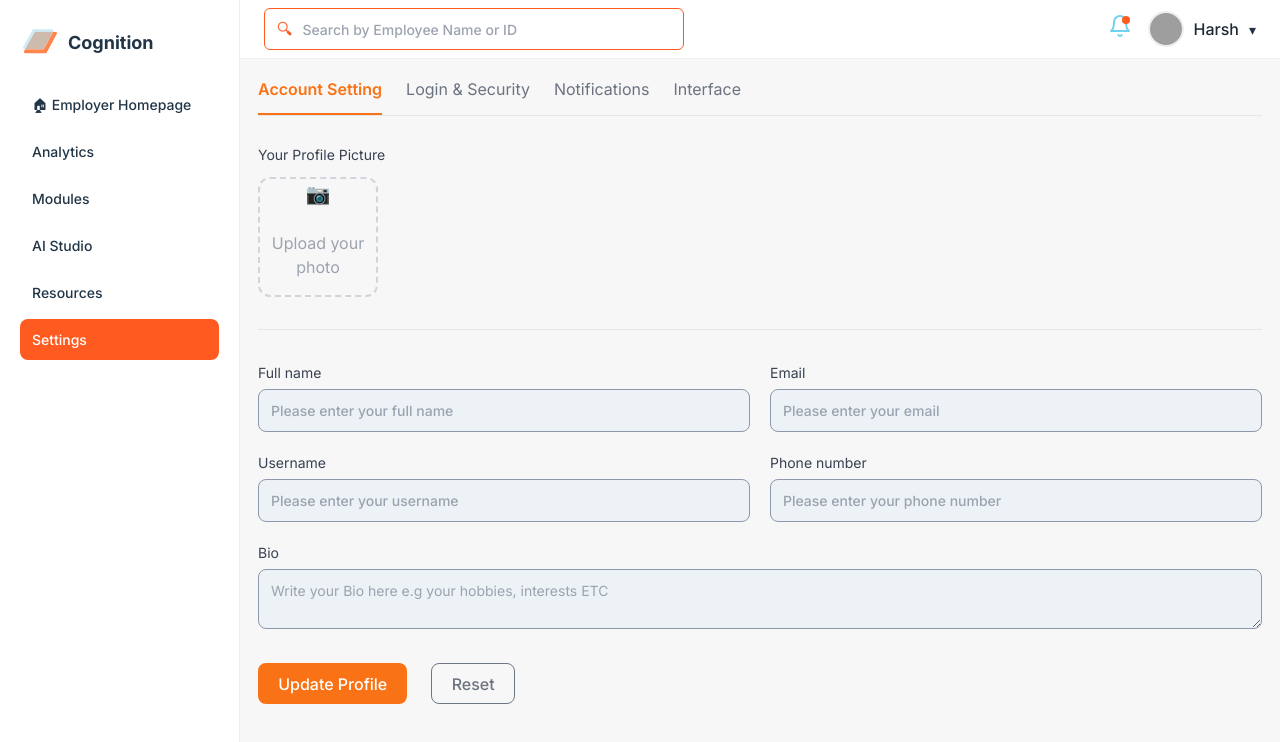
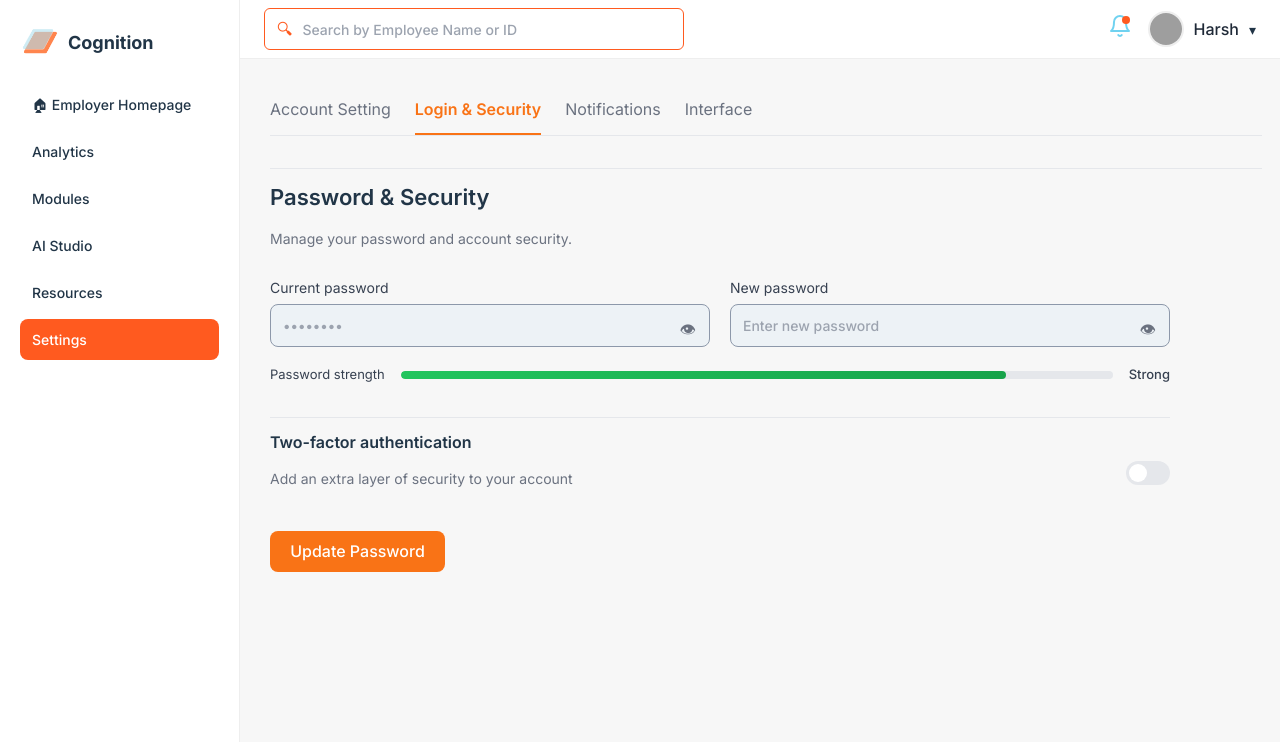
Before and after one commit to srewashimondal/cognition, a React (Vite) app in the folder frontend/: page /employer/settings in a window 1280 px wide. Both pictures are taken after a click on the element "Login & Security". Shown: the top 742 px of the page. Built offline with nearby package versions, Linux system fonts and the light colour scheme; grey boxes are pictures that could not be loaded; what @radix-ui/themes would draw is missing.

Commit message:
settings - login security and notifs

```diff
--- a/frontend/src/pages/EmployerDashBoard/EmployerHome/EmployerHome.css
+++ b/frontend/src/pages/EmployerDashBoard/EmployerHome/EmployerHome.css
@@ -339,7 +339,7 @@
 .section-title {
   font-size: 20px;
   font-weight: 600;
-  margin: 16px 0 14px;
+  margin: 16px 10px 14px;
 }
 
 .analytics-grid {
--- a/frontend/src/pages/EmployerDashBoard/Settings/Settings.css
+++ b/frontend/src/pages/EmployerDashBoard/Settings/Settings.css
@@ -1,5 +1,7 @@
 .settings-page {
   text-align: left;
+  margin-top: 20px;
+  margin-left: 12px;
 }
 
 /* Tabs */
@@ -152,3 +154,249 @@ button.secondary {
   width: auto !important;
   margin: 0 !important;
 }
+
+
+
+.settings-tabs span:hover {
+  color: #f97316;
+}
+
+.settings-section h3 {
+  font-size: 18px;
+  margin-bottom: 6px;
+}
+
+.settings-section .muted {
+  font-size: 14px;
+  color: #6b7280;
+  margin-bottom: 20px;
+}
+
+/* ===============================
+   Security Settings
+================================ */
+
+.security-section {
+  max-width: 900px;
+}
+
+.security-title {
+  font-size: 22px;
+  font-weight: 600;
+  margin-bottom: 6px;
+  margin-top: -20px;
+}
+
+.security-subtitle {
+  font-size: 14px;
+  color: #6b7280;
+  margin-bottom: 28px;
+}
+
+/* Password input with eye */
+.password-field {
+  position: relative;
+}
+
+.password-field .eye {
+  position: absolute;
+  right: 14px;
+  top: 40px;
+  cursor: pointer;
+  font-size: 16px;
+  color: #6b7280;
+}
+
+/* Password strength */
+.password-strength {
+  display: flex;
+  align-items: center;
+  gap: 16px;
+  margin-top: 18px;
+}
+
+.password-strength span {
+  font-size: 13px;
+  color: #374151;
+}
+
+.strength-bar {
+  flex: 1;
+  height: 8px;
+  background: #e5e7eb;
+  border-radius: 999px;
+  overflow: hidden;
+}
+
+.strength-fill {
+  height: 100%;
+  border-radius: 999px;
+}
+
+.strength-fill.strong {
+  width: 85%;
+  background: linear-gradient(90deg, #22c55e, #16a34a);
+}
+
+.strength-label {
+  font-size: 13px;
+  color: #16a34a;
+  font-weight: 500;
+}
+
+/* Two-factor */
+.two-factor {
+  display: flex;
+  justify-content: space-between;
+  align-items: center;
+  margin-top: 28px;
+}
+
+.two-factor h4 {
+  font-size: 16px;
+  font-weight: 600;
+  margin-bottom: 4px;
+  margin-top: -20px;
+}
+
+.two-factor p {
+  font-size: 14px;
+  color: #6b7280;
+}
+
+/* Toggle switch */
+.switch {
+  position: relative;
+  width: 44px;
+  height: 24px;
+}
+
+.switch input {
+  opacity: 0;
+  width: 0;
+  height: 0;
+}
+
+.slider {
+  position: absolute;
+  inset: 0;
+  background: #e5e7eb;
+  border-radius: 999px;
+  cursor: pointer;
+  transition: 0.3s;
+}
+
+.slider::before {
+  content: "";
+  position: absolute;
+  height: 18px;
+  width: 18px;
+  left: 3px;
+  top: 3px;
+  background: #ffffff;
+  border-radius: 50%;
+  transition: 0.3s;
+}
+
+.switch input:checked + .slider {
+  background: #f97316;
+}
+
+.switch input:checked + .slider::before {
+  transform: translateX(20px);
+}
+
+/* ===============================
+   Notifications Settings
+================================ */
+
+.notifications-section {
+  max-width: 820px;
+}
+
+.section-title {
+  font-size: 22px;
+  font-weight: 600;
+  margin-bottom: 6px;
+  margin-top: -20px;
+  margin-left: 0px;
+}
+
+.section-subtitle {
+  font-size: 14px;
+  color: #6b7280;
+  margin-bottom: 28px;
+}
+
+/* Notification list container */
+.notification-list {
+  background: #ffffff;
+  border: 1px solid #e5e7eb;
+  border-radius: 14px;
+  padding: 8px 0;
+}
+
+/* Individual item */
+.notification-item {
+  display: flex;
+  justify-content: space-between;
+  align-items: center;
+  padding: 2px 22px;
+}
+
+.notification-item:not(:last-child) {
+  border-bottom: 1px solid #f1f5f9;
+}
+
+.notification-item h4 {
+  font-size: 15px;
+  font-weight: 600;
+  margin-bottom: 4px;
+}
+
+.notification-item p {
+  font-size: 13px;
+  color: #6b7280;
+}
+
+/* Toggle switch (reused from Security) */
+.switch {
+  position: relative;
+  width: 44px;
+  height: 24px;
+}
+
+.switch input {
+  opacity: 0;
+  width: 0;
+  height: 0;
+}
+
+.slider {
+  position: absolute;
+  inset: 0;
+  background: #e5e7eb;
+  border-radius: 999px;
+  cursor: pointer;
+  transition: 0.25s;
+}
+
+.slider::before {
+  content: "";
+  position: absolute;
+  height: 18px;
+  width: 18px;
+  left: 3px;
+  top: 3px;
+  background: #ffffff;
+  border-radius: 50%;
+  transition: 0.25s;
+}
+
+.switch input:checked + .slider {
+  background: #f97316;
+}
+
+.switch input:checked + .slider::before {
+  transform: translateX(20px);
+}
--- a/frontend/src/pages/EmployerDashBoard/Settings/Settings.tsx
+++ b/frontend/src/pages/EmployerDashBoard/Settings/Settings.tsx
@@ -1,51 +1,58 @@
+import { useState } from "react";
 import "./Settings.css";
-import { useRef } from "react";
+
+type Tab = "account" | "security" | "notifications" | "interface";
 
 export default function Settings() {
-  const fileInputRef = useRef<HTMLInputElement | null>(null);
+  const [activeTab, setActiveTab] = useState<Tab>("account");
 
-  const handleAvatarClick = () => {
-    fileInputRef.current?.click();
-  };
-
-  const handleFileChange = (e: React.ChangeEvent<HTMLInputElement>) => {
-    const file = e.target.files?.[0];
-    if (file) {
-      console.log("Selected file:", file);
-    }
-  };
   return (
     <div className="settings-page">
       {/* Tabs */}
       <div className="settings-tabs">
-        <span className="active">Account Setting</span>
-        <span>Login & Security</span>
-        <span>Notifications</span>
-        <span>Interface</span>
-      </div>
+        <span
+          className={activeTab === "account" ? "active" : ""}
+          onClick={() => setActiveTab("account")}
+        >
+          Account Setting
+        </span>
 
-      {/* Profile Picture */}
-      <div className="profile-section">
-        <p className="section-label">Your Profile Picture</p>
-        <div className="avatar-upload">
-          <div className="avatar-box" onClick={handleAvatarClick}>
-          <span className="upload-icon">📷</span>
-          <p>Upload your photo</p>
-        </div>
-        {/* Hidden file input */}
-        <input
-          type="file"
-          accept="image/*"
-          ref={fileInputRef}
-          onChange={handleFileChange}
-          style={{ display: "none" }}
-        />
-        </div>
+        <span
+          className={activeTab === "security" ? "active" : ""}
+          onClick={() => setActiveTab("security")}
+        >
+          Login & Security
+        </span>
+
+        <span
+          className={activeTab === "notifications" ? "active" : ""}
+          onClick={() => setActiveTab("notifications")}
+        >
+          Notifications
+        </span>
+
+        <span
+          className={activeTab === "interface" ? "active" : ""}
+          onClick={() => setActiveTab("interface")}
+        >
+          Interface
+        </span>
       </div>
 
       <hr />
 
-      {/* Form */}
+      {/* CONTENT */}
+      {activeTab === "account" && <AccountSettings />}
+      {activeTab === "security" && <SecuritySettings />}
+      {activeTab === "notifications" && <NotificationSettings />}
+      {activeTab === "interface" && <InterfaceSettings />}
+    </div>
+  );
+}
+
+function AccountSettings() {
+  return (
+    <>
       <div className="form-grid">
         <div>
           <label>Full name</label>
@@ -64,23 +71,150 @@ export default function Settings() {
 
         <div>
           <label>Phone number</label>
-          <div className="phone-input">
-            <input placeholder="Please enter your phone number" />
-          </div>
+          <input placeholder="Please enter your phone number" />
         </div>
       </div>
 
-      {/* Bio */}
       <div className="bio-section">
         <label>Bio</label>
         <textarea placeholder="Write your Bio here e.g your hobbies, interests ETC" />
       </div>
 
-      {/* Actions */}
       <div className="actions">
         <button className="primary">Update Profile</button>
         <button className="secondary">Reset</button>
       </div>
+    </>
+  );
+}
+
+function SecuritySettings() {
+  return (
+    <div className="security-section">
+      {/* Header */}
+      <h3 className="security-title">Password & Security</h3>
+      <p className="security-subtitle">
+        Manage your password and account security.
+      </p>
+
+      {/* Password Fields */}
+      <div className="form-grid">
+        <div className="password-field">
+          <label>Current password</label>
+          <input type="password" placeholder="••••••••" />
+          <span className="eye">👁</span>
+        </div>
+
+        <div className="password-field">
+          <label>New password</label>
+          <input type="password" placeholder="Enter new password" />
+          <span className="eye">👁</span>
+        </div>
+      </div>
+
+      {/* Password Strength */}
+      <div className="password-strength">
+        <span>Password strength</span>
+        <div className="strength-bar">
+          <div className="strength-fill strong" />
+        </div>
+        <span className="strength-label">Strong</span>
+      </div>
+
+      <hr />
+
+      {/* 2FA */}
+      <div className="two-factor">
+        <div>
+          <h4>Two-factor authentication</h4>
+          <p>Add an extra layer of security to your account</p>
+        </div>
+
+        <label className="switch">
+          <input type="checkbox" />
+          <span className="slider" />
+        </label>
+      </div>
+
+      {/* Action */}
+      <div className="actions">
+        <button className="primary">Update Password</button>
+      </div>
     </div>
   );
 }
+
+
+function NotificationSettings() {
+  return (
+    <div className="notifications-section">
+      <h3 className="section-title">Notification Preferences</h3>
+      <p className="section-subtitle">
+        Choose how you want to receive updates and alerts.
+      </p>
+
+      <div className="notification-list">
+        {/* Email */}
+        <div className="notification-item">
+          <div>
+            <h4>Email notifications</h4>
+            <p>Receive important updates via email</p>
+          </div>
+          <label className="switch">
+            <input type="checkbox" />
+            <span className="slider" />
+          </label>
+        </div>
+
+        {/* SMS */}
+        <div className="notification-item">
+          <div>
+            <h4>SMS notifications</h4>
+            <p>Get text messages for critical alerts</p>
+          </div>
+          <label className="switch">
+            <input type="checkbox" />
+            <span className="slider" />
+          </label>
+        </div>
+
+        {/* Product Updates */}
+        <div className="notification-item">
+          <div>
+            <h4>Product updates</h4>
+            <p>Stay informed about new features and improvements</p>
+          </div>
+          <label className="switch">
+            <input type="checkbox" />
+            <span className="slider" />
+          </label>
+        </div>
+      </div>
+
+      <div className="actions">
+        <button className="primary">Save Preferences</button>
+      </div>
+    </div>
+  );
+}
+
+
+function InterfaceSettings() {
+  return (
+    <div className="settings-section">
+      <h3>Interface Preferences</h3>
+
+      <label>
+        Theme
+        <select>
+          <option>Light</option>
+          <option>Dark</option>
+        </select>
+      </label>
+
+      <div className="actions">
+        <button className="primary">Save Settings</button>
+      </div>
+    </div>
+  );
+}
```
